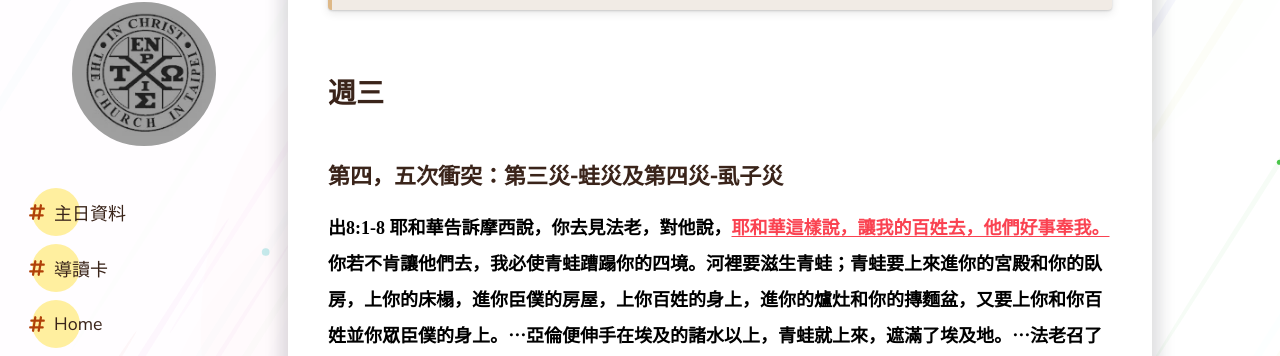
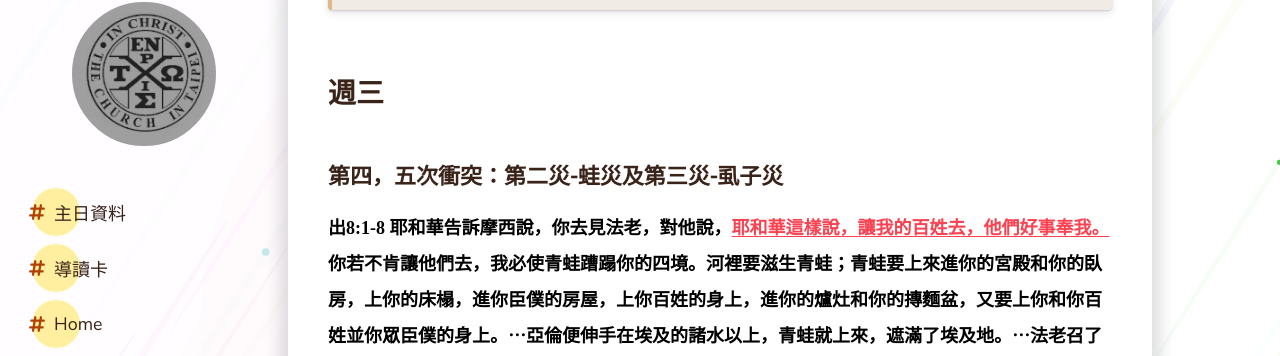
Before and after one commit to cit-hall-43/cit-hall-43.github.io, a Jekyll site: the page built from _pages/導讀卡/第31週導讀卡.md, in a window 1280 px wide and 900 px high, scrolled down 3355 px. Shown: the part 98-454 px from the top of the window. Built offline with Jekyll 4.4.1, drawn with Linux system fonts in a browser that asks for light colours; comment, search, counter and statistics services are not loaded.

Commit message:
Correction content

```diff
--- a/_pages/導讀卡/第31週導讀卡.md
+++ b/_pages/導讀卡/第31週導讀卡.md
@@ -48,7 +48,7 @@ tags:
 
 ## 週三
 
-### 第四，五次衝突：第三災-蛙災及第四災-虱子災
+### 第四，五次衝突：第二災-蛙災及第三災-虱子災
 
 #### 出8:1-8  耶和華告訴摩西說，你去見法老，對他說，<u>耶和華這樣說，讓我的百姓去，他們好事奉我。</u>你若不肯讓他們去，我必使青蛙蹧蹋你的四境。河裡要滋生青蛙；青蛙要上來進你的宮殿和你的臥房，上你的床榻，進你臣僕的房屋，上你百姓的身上，進你的爐灶和你的摶麵盆，又要上你和你百姓並你眾臣僕的身上。⋯亞倫便伸手在埃及的諸水以上，青蛙就上來，遮滿了埃及地。⋯法老召了摩西、亞倫來，說，你們祈求耶和華使青蛙離開我和我的民，我就讓百姓去獻祭給耶和華。
 
```
